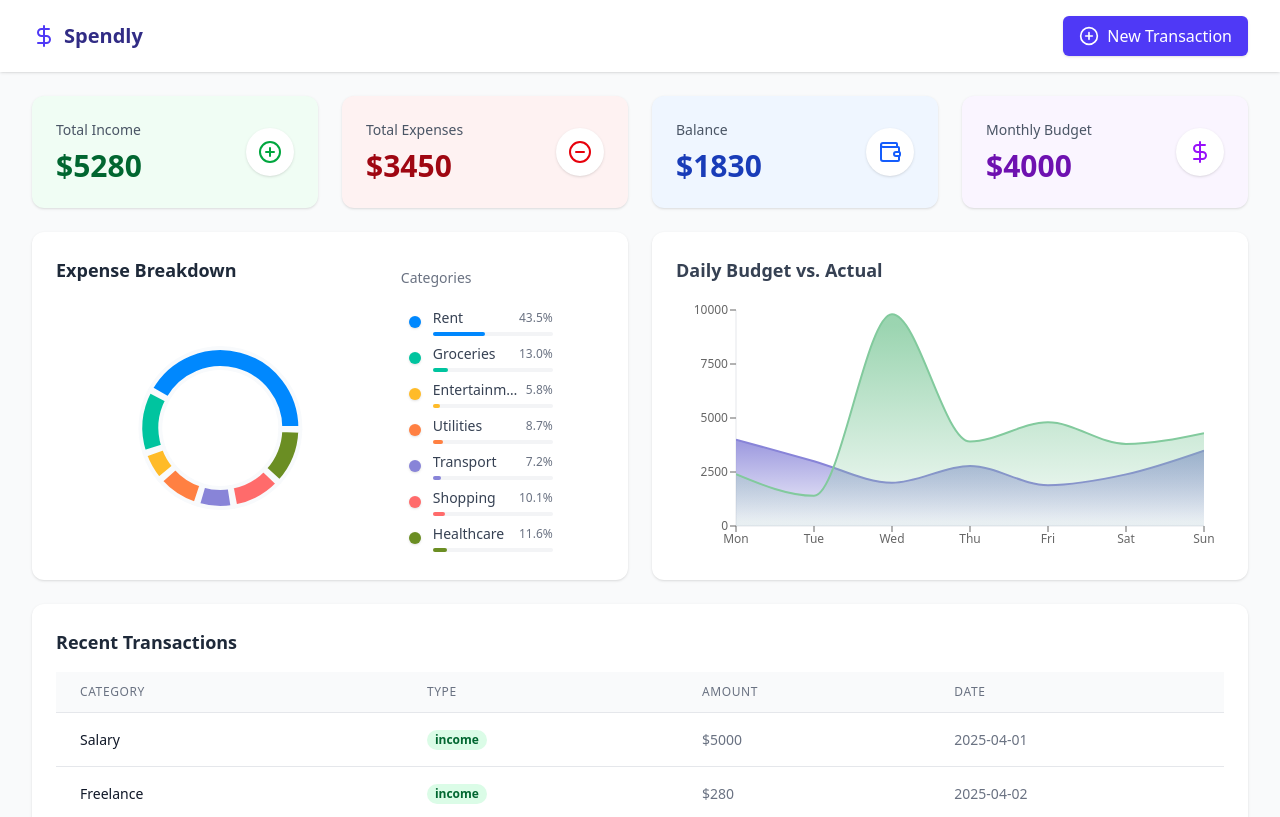
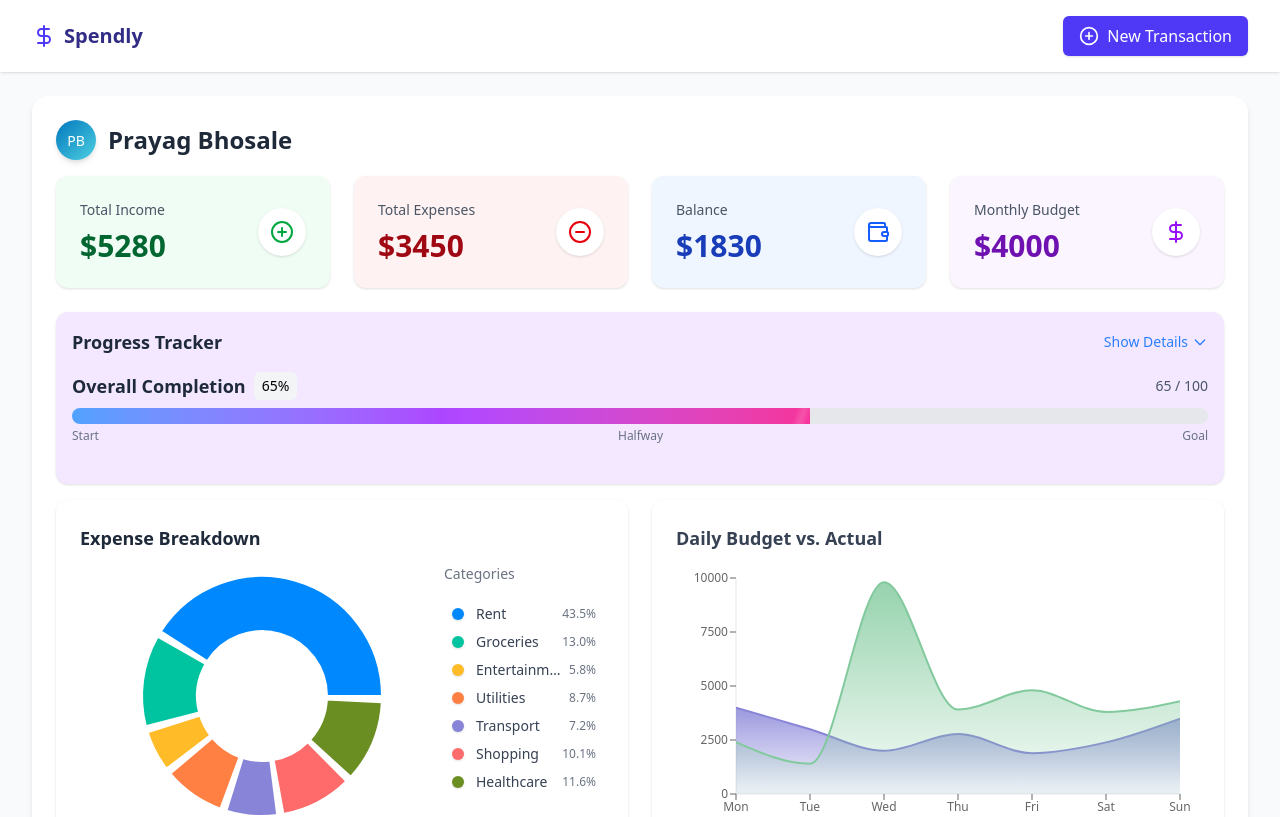
Before and after one commit to Mrprayag077/Spendly, a React (Vite) app: page / in a window 1280 px wide. Shown: the top 817 px of the page. Built offline with nearby package versions, Linux system fonts and the light colour scheme.

Commit message:
add: profess bar

```diff
--- a/src/components/common/ChartExtras.tsx
+++ b/src/components/common/ChartExtras.tsx
@@ -58,15 +58,6 @@ export const CustomLegend: React.FC<{ pieChartData: PieChartData[] }> = ({
                     {percentage}%
                   </span>
                 </div>
-                <div className="h-1 bg-gray-100 rounded-full mt-1">
-                  <div
-                    className="h-full rounded-full transition-all duration-500"
-                    style={{
-                      width: `${percentage}%`,
-                      backgroundColor: COLORS[index % COLORS.length],
-                    }}
-                  ></div>
-                </div>
               </div>
             </div>
           );
--- a/src/components/common/Charts.tsx
+++ b/src/components/common/Charts.tsx
@@ -28,23 +28,23 @@ interface ChartsProps {
 
 const Charts = ({ pieChartData }: ChartsProps) => {
   return (
-    <div className="grid grid-cols-1 lg:grid-cols-2 gap-6 mb-6">
+    <div className="grid grid-cols-1 lg:grid-cols-2 gap-6 mb-3">
       {/* Pie Chart Card */}
-      <div className="bg-white p-6 rounded-xl shadow-sm transition-all hover:shadow-md">
+      <div className="bg-white p-6 rounded-xl shadow-sm transition-all">
         <h2 className="text-lg font-semibold text-gray-800 mb-4 flex items-center gap-2">
           Expense Breakdown
         </h2>
-        <div className="h-64 flex gap-4 items-center">
-          <ResponsiveContainer width="60%" height="100%">
+        <div className="h-64 flex gap-0 items-center">
+          <ResponsiveContainer width="70%" height="100%">
             <PieChart>
               <Pie
                 data={pieChartData}
                 cx="50%"
                 cy="50%"
                 labelLine={false}
-                outerRadius={80}
-                innerRadius={60}
-                paddingAngle={2}
+                outerRadius={120}
+                innerRadius={65}
+                paddingAngle={3}
                 dataKey="value"
                 animationBegin={200}
                 animationDuration={800}
@@ -53,16 +53,12 @@ const Charts = ({ pieChartData }: ChartsProps) => {
                   <Cell
                     key={`cell-${index}`}
                     fill={COLORS[index % COLORS.length]}
-                    stroke="#f8fafc"
-                    strokeWidth={4}
-                    className="hover:opacity-80 transition-opacity"
+                    stroke="#ffffff"
+                    strokeWidth={2}
                   />
                 ))}
               </Pie>
-              <Tooltip
-                content={<CustomTooltip />}
-                cursor={{ fill: "rgba(241, 245, 249, 0.5)" }}
-              />
+              <Tooltip content={<CustomTooltip />} />
             </PieChart>
           </ResponsiveContainer>
           <CustomLegend pieChartData={pieChartData} />
--- /dev/null
+++ b/src/components/common/ProgressBar.tsx
@@ -0,0 +1,173 @@
+import React, { useState, useEffect } from "react";
+
+const AnimatedProgressBar = ({
+  value = 65,
+  maxValue = 100,
+  label = "Progress",
+  theme = "gradient",
+}) => {
+  const [currentValue, setCurrentValue] = useState(0);
+  const [hovered, setHovered] = useState(false);
+
+  // Themes for the progress bar
+  const themes = {
+    gradient: "bg-gradient-to-r from-blue-400 via-purple-500 to-pink-500",
+    success: "bg-gradient-to-r from-green-400 to-emerald-500",
+    warning: "bg-gradient-to-r from-yellow-300 to-amber-500",
+    danger: "bg-gradient-to-r from-orange-400 to-red-500",
+  };
+
+  // Choose theme based on value (optional logic)
+  const getThemeClass = () => {
+    if (value >= 80) return themes.success;
+    if (value >= 50) return themes.gradient;
+    if (value >= 30) return themes.warning;
+    return themes.danger;
+  };
+
+  // Animate the progress bar on mount
+  useEffect(() => {
+    const timer = setTimeout(() => {
+      setCurrentValue(value);
+    }, 300);
+    return () => clearTimeout(timer);
+  }, [value]);
+
+  const percentage = Math.min(
+    100,
+    Math.max(0, (currentValue / maxValue) * 100)
+  );
+
+  return (
+    <div className="w-full mb-6 mt-4">
+      <div className="flex justify-between items-center mb-2">
+        <div className="flex items-center gap-2">
+          <span className="text-lg font-semibold text-gray-800">{label}</span>
+          <div className="px-2 py-1 rounded-md bg-gray-100 text-sm font-medium">
+            {Math.round(percentage)}%
+          </div>
+        </div>
+        <div className="text-sm font-medium text-gray-600">
+          {currentValue} / {maxValue}
+        </div>
+      </div>
+
+      <div
+        className="w-full h-4 bg-gray-200 rounded-full overflow-hidden relative"
+        onMouseEnter={() => setHovered(true)}
+        onMouseLeave={() => setHovered(false)}
+      >
+        <div
+          className={`h-full ${getThemeClass()} transition-all duration-1000 ease-out relative`}
+          style={{ width: `${percentage}%` }}
+        >
+          {/* Animated pulse effect when hovered */}
+          {hovered && (
+            <div className="absolute inset-0 bg-white opacity-20 animate-pulse"></div>
+          )}
+
+          {/* Animated sparkles effect */}
+          <div
+            className="absolute top-0 right-0 h-full w-4 bg-white opacity-30
+                         animate-[shimmer_1.5s_infinite]"
+            style={{
+              animation: "shimmer 1.5s infinite",
+              background:
+                "linear-gradient(90deg, transparent, rgba(255,255,255,0.5), transparent)",
+              transform: "skewX(-20deg)",
+            }}
+          ></div>
+        </div>
+
+        {/* Progress markers */}
+        <div className="absolute inset-0 flex justify-between items-center px-2">
+          {[25, 50, 75].map((marker) => (
+            <div
+              key={marker}
+              className={`h-2 w-0.5 ${
+                percentage >= marker ? "bg-white" : "bg-gray-400"
+              } opacity-70`}
+              style={{
+                marginLeft: `${marker}%`,
+                transform: "translateX(-50%)",
+              }}
+            ></div>
+          ))}
+        </div>
+      </div>
+
+      {/* Milestone indicators below progress bar */}
+      <div className="flex justify-between mt-1 text-xs text-gray-500">
+        <span>Start</span>
+        <span>Halfway</span>
+        <span>Goal</span>
+      </div>
+    </div>
+  );
+};
+
+// Demo component with multiple progress bars
+const ProgressSection = () => {
+  const [expanded, setExpanded] = useState(false);
+
+  return (
+    <div className="w-full rounded-xl shadow-sm p-4 transition-all hover:shadow-md mb-4 bg-purple-100">
+      <div className="flex justify-between items-center mb-4">
+        <h2 className="text-lg font-bold text-gray-800">Progress Tracker</h2>
+        <button
+          onClick={() => setExpanded(!expanded)}
+          className="text-blue-500 hover:text-blue-700 text-sm font-medium flex items-center gap-1"
+        >
+          {expanded ? "Show Less" : "Show Details"}
+          <svg
+            xmlns="http://www.w3.org/2000/svg"
+            className={`h-4 w-4 transition-transform duration-300 ${
+              expanded ? "rotate-180" : ""
+            }`}
+            fill="none"
+            viewBox="0 0 24 24"
+            stroke="currentColor"
+          >
+            <path
+              strokeLinecap="round"
+              strokeLinejoin="round"
+              strokeWidth={2}
+              d="M19 9l-7 7-7-7"
+            />
+          </svg>
+        </button>
+      </div>
+
+      <AnimatedProgressBar
+        value={65}
+        maxValue={100}
+        label="Overall Completion"
+      />
+
+      {expanded && (
+        <div className="space-y-4 mt-4 pt-4 border-t border-gray-100">
+          <AnimatedProgressBar
+            value={80}
+            maxValue={100}
+            label="Budget Utilization"
+            theme="success"
+          />
+          <AnimatedProgressBar
+            value={45}
+            maxValue={100}
+            label="Time Spent"
+            theme="warning"
+          />
+          <AnimatedProgressBar
+            value={25}
+            maxValue={100}
+            label="Resources Allocated"
+            theme="danger"
+          />
+        </div>
+      )}
+    </div>
+  );
+};
+
+export default ProgressSection;
--- a/src/pages/Home.tsx
+++ b/src/pages/Home.tsx
@@ -4,6 +4,9 @@ import Header from "@/components/common/Header";
 import Transactions from "@/components/common/Transactions";
 import Charts from "@/components/common/Charts";
 import Summary from "@/components/common/SummaryCard";
+import { Briefcase } from "lucide-react";
+import { getInitials, ProfileIcon } from "@/utils/Porfile";
+import ProgressSection from "@/components/common/ProgressBar";
 
 const data2 = [
   {
@@ -81,7 +84,6 @@ const Home = () => {
 
   const [transactions, setTransactions] = useState(data2);
 
-
   // Calculate expense categories for pie chart
   const expenseCategories = transactions
     .filter((t) => t.type === "expense")
@@ -98,7 +100,7 @@ const Home = () => {
     value: expenseCategories[category],
   }));
 
-
+  const userName = "Prayag Bhosale";
 
   return (
     <div className="min-h-screen bg-gray-50 font-sans">
@@ -106,9 +108,26 @@ const Home = () => {
 
       <main className="pt-6">
         <div className="max-w-7xl mx-auto px-4 sm:px-6 lg:px-8">
-          <Summary summary={summary} />
+          <div
+            className={`bg-white rounded-2xl shadow-md p-2 lg:p-6 transition-all duration-500 mb-4`}
+          >
+            {/* header */}
+            <div className="flex justify-between items-center -md:mb-2">
+              <div className="flex justify-center items-center space-x-3 mb-4">
+                {userName && <ProfileIcon name={userName} />}
+                <h1 className="text-xl md:text-2xl font-bold text-gray-800">
+                  {userName}
+                </h1>
+                <div></div>
+              </div>
+            </div>
 
-          <Charts pieChartData={pieChartData} />
+            <Summary summary={summary} />
+
+            <ProgressSection />
+
+            <Charts pieChartData={pieChartData} />
+          </div>
 
           <Transactions transactions={transactions} />
         </div>
--- /dev/null
+++ b/src/utils/Porfile.tsx
@@ -0,0 +1,28 @@
+export const ProfileIcon = ({
+  name,
+  width = "2.5rem",
+  height = "2.5rem",
+  fontSize = "0.875rem",
+}: any) => {
+  const getInitials = (name: string = "") => {
+    const parts = name.trim().split(" ");
+    const firstInitial = parts[0]?.[0]?.toUpperCase() || "";
+    const lastInitial =
+      parts.length > 1 ? parts[parts.length - 1]?.[0]?.toUpperCase() : "";
+    return `${firstInitial}${lastInitial}`;
+  };
+
+  return (
+    <div
+      className={`inline-flex items-center justify-center rounded-full text-white font-medium shadow-md uppercase transition-transform duration-200 ease-in-out hover:scale-105`}
+      style={{
+        background: "linear-gradient(135deg, #0277bd, #4dd0e1)",
+        fontSize,
+        width,
+        height,
+      }}
+    >
+      {getInitials(name)}
+    </div>
+  );
+};
```
